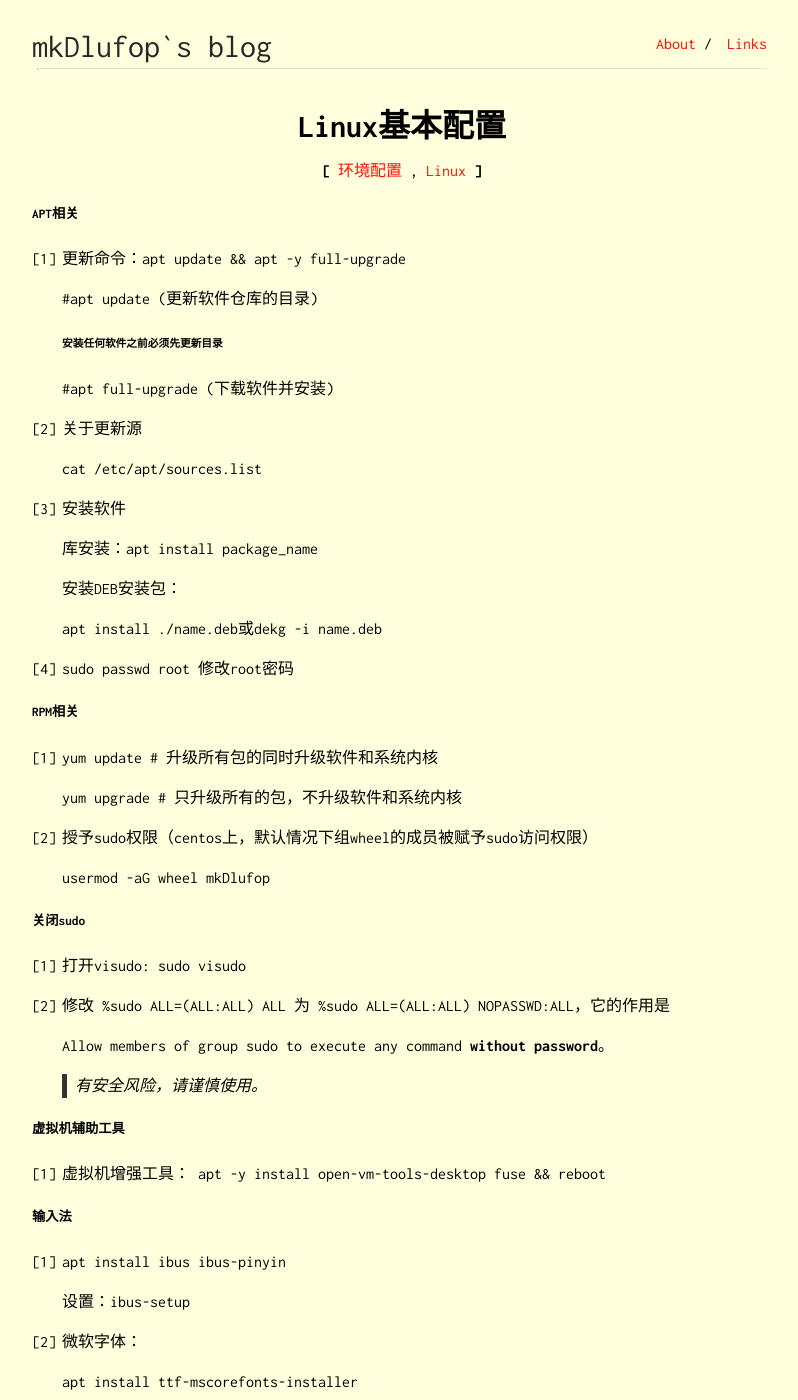
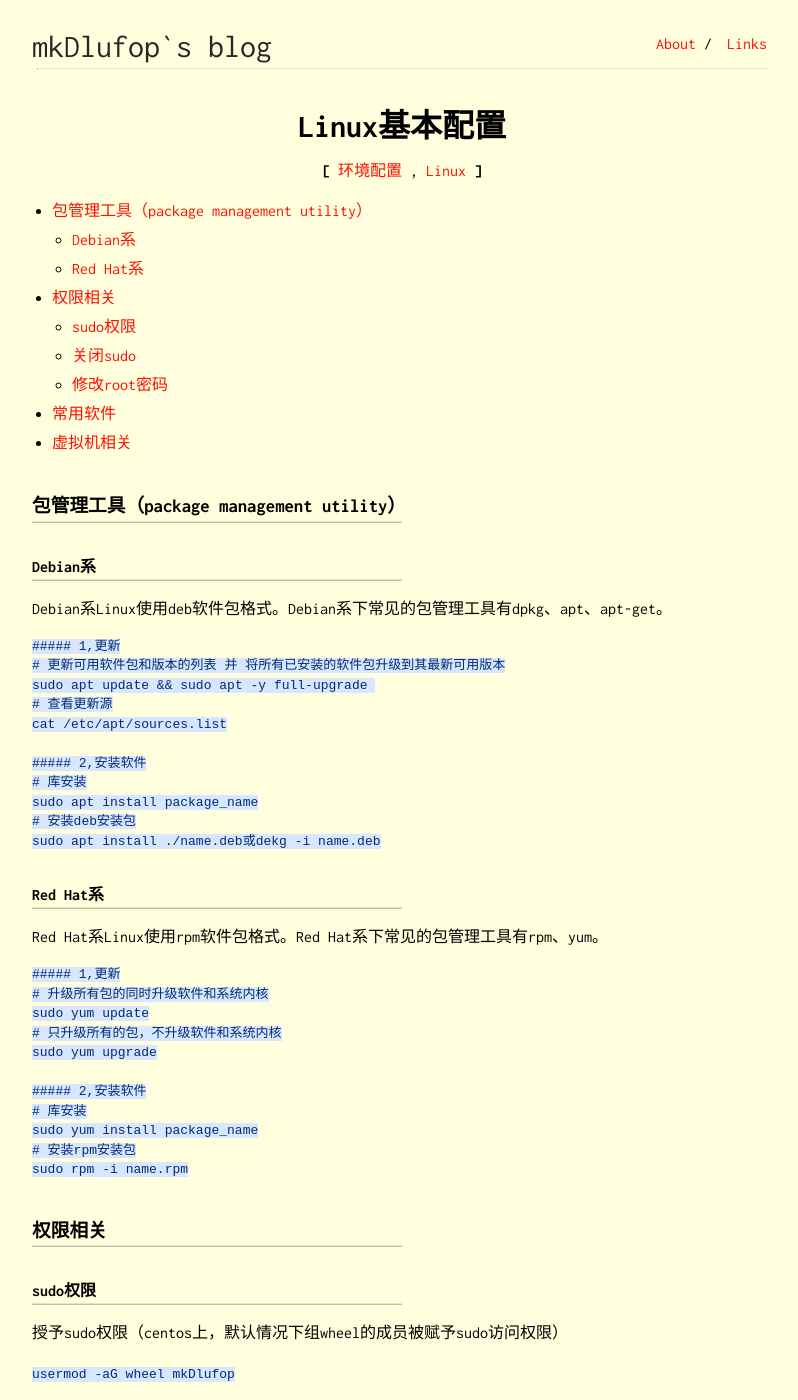
Before and after one commit to mkDlufop/mkDlufop.github.io, a Jekyll site: the page built from _posts/2020-12-02-linux-configurations.md, in a window 1280 px wide and 1400 px high. Shown: the whole window, without its empty margins (238-1036 px from the left). Built offline with Jekyll 4.4.1, drawn with Linux system fonts in a browser that asks for light colours; some of the changed text lies outside the part shown.

Commit message:
update some nots about linux configurations

````diff
--- a/_posts/2020-12-02-linux-configurations.md
+++ b/_posts/2020-12-02-linux-configurations.md
@@ -5,41 +5,56 @@ subtitle:
 tags: [环境配置,Linux]
 ---
 
-##### APT相关
+* TOC
+{:toc}
 
-1. 更新命令：apt update && apt -y full-upgrade
+### 包管理工具（package management utility）
 
-   #apt update (更新软件仓库的目录)
+#### Debian系
 
-   ######       安装任何软件之前必须先更新目录
+Debian系Linux使用deb软件包格式。Debian系下常见的包管理工具有dpkg、apt、apt-get。
 
-   #apt full-upgrade (下载软件并安装)
+```shell
+##### 1,更新
+# 更新可用软件包和版本的列表 并 将所有已安装的软件包升级到其最新可用版本
+sudo apt update && sudo apt -y full-upgrade
+# 查看更新源
+cat /etc/apt/sources.list
 
-2. 关于更新源
+##### 2,安装软件
+# 库安装
+sudo apt install package_name
+# 安装deb安装包
+sudo apt install ./name.deb或dekg -i name.deb
+```
 
-   cat /etc/apt/sources.list
+#### Red Hat系
 
-3. 安装软件
+Red Hat系Linux使用rpm软件包格式。Red Hat系下常见的包管理工具有rpm、yum。
 
-   库安装：apt install package_name
+```shell
+##### 1,更新
+# 升级所有包的同时升级软件和系统内核
+sudo yum update
+# 只升级所有的包，不升级软件和系统内核
+sudo yum upgrade
 
-   安装DEB安装包：
+##### 2,安装软件
+# 库安装
+sudo yum install package_name
+# 安装rpm安装包
+sudo rpm -i name.rpm
+```
 
-   apt install ./name.deb或dekg -i name.deb
+### 权限相关
 
-4. sudo passwd root 修改root密码
+#### sudo权限
 
-##### RPM相关
+授予sudo权限（centos上，默认情况下组wheel的成员被赋予sudo访问权限）
 
-1. yum update	# 升级所有包的同时升级软件和系统内核
+`usermod -aG wheel mkDlufop`
 
-   yum upgrade	# 只升级所有的包，不升级软件和系统内核
-
-2. 授予sudo权限（centos上，默认情况下组wheel的成员被赋予sudo访问权限）
-
-   usermod -aG wheel mkDlufop
-
-##### 关闭sudo
+#### 关闭sudo
 
  1. 打开visudo: sudo visudo
 
@@ -49,50 +64,62 @@ tags: [环境配置,Linux]
 
     > 有安全风险，请谨慎使用。
 
+#### 修改root密码
 
-##### 虚拟机辅助工具
+`sudo passwd root `
 
-1. 虚拟机增强工具： apt -y install open-vm-tools-desktop fuse && reboot
+### 常用软件
 
+**办公软件**
 
-##### 输入法
+`apt install libreoffice` 或
 
-1. apt install ibus ibus-pinyin
+https://www.onlyoffice.com/download-desktop.aspx
 
-   设置：ibus-setup
+`apt install ./onlyoffice desktopeditors amd64,deb`
 
-2. 微软字体：
+**安装java**
 
-   apt install ttf-mscorefonts-installer
+```shell
+add-apt-repository ppa:webupd8team/java
+sudo apt update
 
-   文泉译微米黑:
+apt install java-common oracle-java8-installer
+apt install oracle-java8-set default
+```
 
-   apt install fonts-wqy-microhei
+**安装zsh**
 
-3.
+```shell
+sudo apt install zsh
 
-##### 软件安装
+chsh -s $(which zsh) # 切换默认shell为zsh
+```
 
-1. 办公软件
+**输入法**
 
-   apt install libreoffice
+```shell
+#  安装ibus
+sudo apt install ibus ibus-pinyin
+# 设置 ibus
+ibus-setup
 
-   或
+##### 字体
+# 微软字体：
+sudo apt install ttf-mscorefonts-installer
+# 文泉译微米黑:
+sudo apt install fonts-wqy-microhei
+```
 
-   https://www.onlyoffice.com/download-desktop.aspx
+### 虚拟机相关
 
-   apt install ./onlyoffice desktopeditors amd64,deb
+**虚拟机辅助工具**
 
-2. 安装java
+1. 虚拟机增强工具： `sudo apt -y install open-vm-tools-desktop fuse && reboot `
 
-   add-apt-repository ppa:webupd8team/java
-   apt update
+### 参考资料：
+{:.no_toc}
 
-   apt install java-common oracle-java8-installer
-   apt install oracle-java8-set default
+[1] [Linux发行版列表](https://zh.wikipedia.org/wiki/Linux%E5%8F%91%E8%A1%8C%E7%89%88%E5%88%97%E8%A1%A8)
 
-3. 安装zsh
-
-   apt install zsh
-
-   chsh -s $(which zsh) # 切换默认shell为zsh
+[2] [Linux发行版](https://zh.wikipedia.org/wiki/Linux%E5%8F%91%E8%A1%8C%E7%89%88)
````
